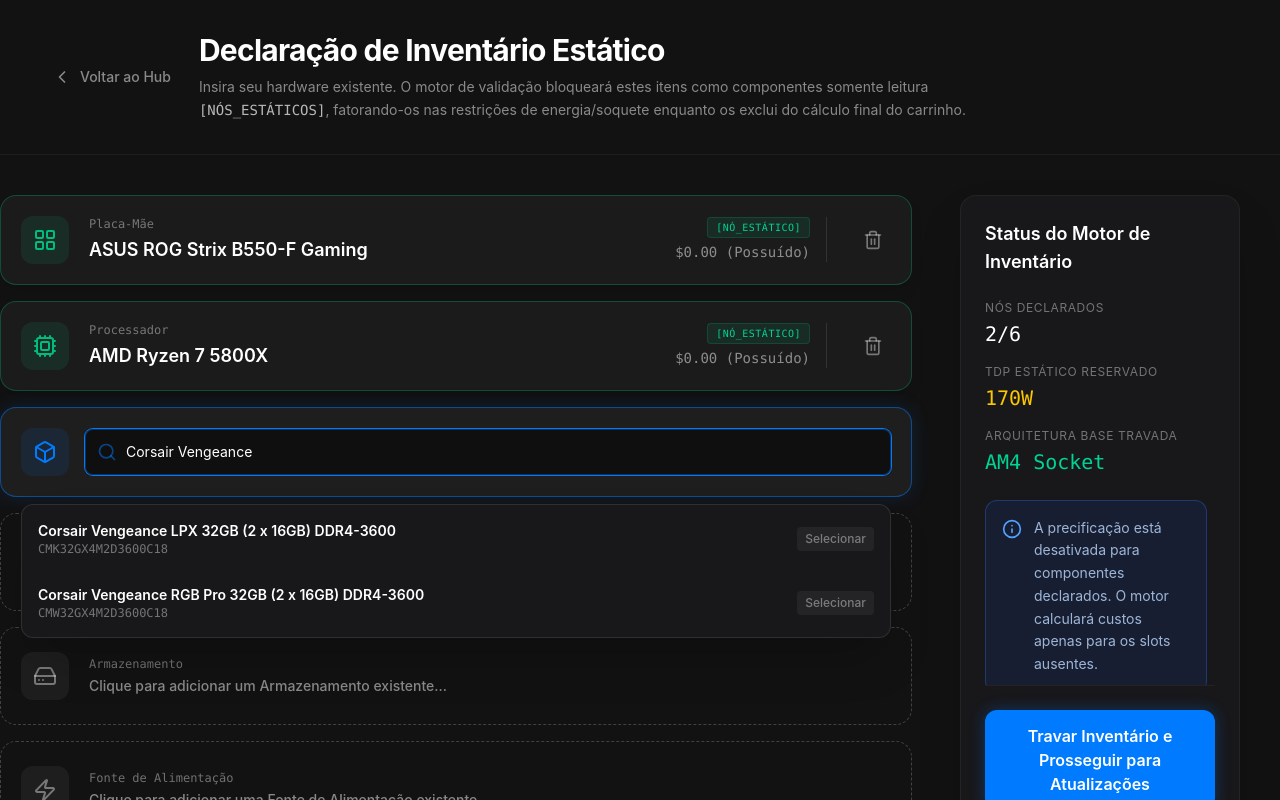
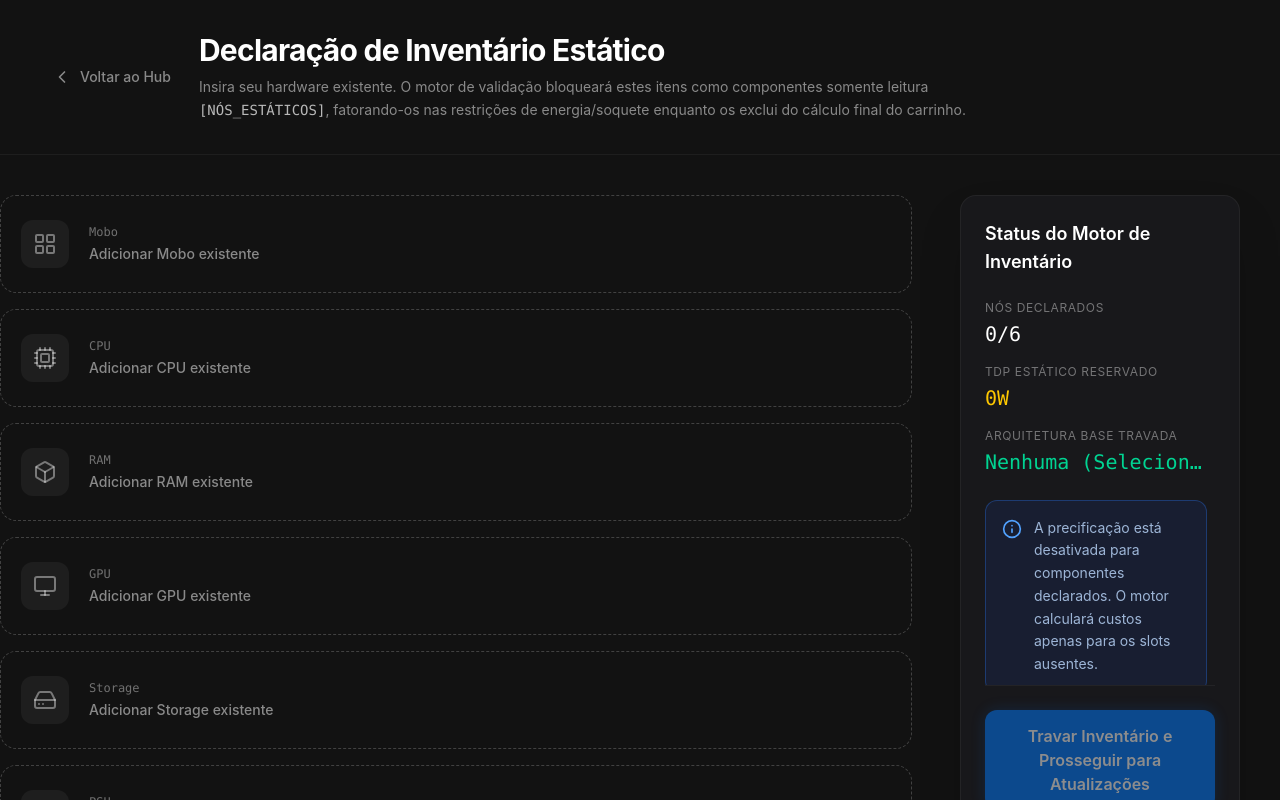
Before and after one commit to Eduardoferalves/Hardcomp, a React (Vite) app: page /inventory in a window 1280 px wide. Built offline with nearby package versions, Linux system fonts and the light colour scheme.

Commit message:
feat: enhance StaticInventoryManager with dynamic component handling and search functionality

```diff
--- a/src/app/components/StaticInventoryManager.tsx
+++ b/src/app/components/StaticInventoryManager.tsx
@@ -1,21 +1,69 @@
-import React from "react";
-import { Link } from "react-router";
-import {
-  ChevronLeft,
-  Trash2,
-  Search,
-  Info,
-  LayoutGrid,
-  Cpu,
-  Box,
-  Monitor,
-  HardDrive,
-  Zap
-} from "lucide-react";
+import React, { useState, useMemo } from "react";
+import { Link, useNavigate } from "react-router";
+import { ChevronLeft, Trash2, Search, Info, LayoutGrid, Cpu, Box, Monitor, HardDrive, Zap, X } from "lucide-react";
 import { useTranslation } from "../lib/i18n";
+import { useHardCompStore } from "../store/useHardCompStore";
+import { CATALOGO_HARDWARE } from "../lib/engine/mockData";
+import { Componente, ComponentCategory } from "../types/store";
+
+const CATEGORY_ICONS: Record<ComponentCategory, React.ElementType> = {
+  Mobo: LayoutGrid, CPU: Cpu, RAM: Box, GPU: Monitor, Storage: HardDrive, PSU: Zap
+};
 
 export function StaticInventoryManager() {
   const { t } = useTranslation();
+  const navigate = useNavigate();
+
+  // Ações atômicas do Zustand
+  const selectedComponents = useHardCompStore(state => state.selectedComponents);
+  const setComponent = useHardCompStore(state => state.selectComponent);
+  const applyChange = useHardCompStore(state => state.applyChange);
+
+  const removeComponent = (category: ComponentCategory) => {
+    applyChange({ type: 'REMOVE', category }, []);
+  };
+
+  // Estados Locais de UI (Modo de Edição)
+  const [activeSearchCategory, setActiveSearchCategory] = useState<ComponentCategory | null>(null);
+  const [searchQuery, setSearchQuery] = useState("");
+
+  // Motor de Busca Simples (Filtra o CATALOGO_HARDWARE baseado na categoria ativa e na string digitada)
+  const searchResults = useMemo(() => {
+    if (!activeSearchCategory || searchQuery.trim().length < 2) return [];
+
+    return CATALOGO_HARDWARE.filter(comp =>
+      comp.categoria === activeSearchCategory &&
+      comp.nome_comercial.toLowerCase().includes(searchQuery.toLowerCase())
+    );
+  }, [activeSearchCategory, searchQuery]);
+
+  // Cálculos do Painel Topológico
+  const activeNodesCount = Object.values(selectedComponents).filter(c => c !== null).length;
+  const totalStaticTDP = Object.values(selectedComponents)
+    .filter((c): c is Componente => c !== null && c.categoria !== 'PSU')
+    .reduce((acc, curr) => acc + curr.tdp_maximo, 0);
+
+  const baseArch = selectedComponents.Mobo?.socket_type || selectedComponents.CPU?.socket_type || 'Nenhuma (Selecione Mobo/CPU)';
+
+  // Handlers
+  const handleLockAndProceed = () => {
+    // Ao trancar o inventário estático, o usuário é ejetado para o construtor principal
+    // para finalizar a montagem com Poka-Yoke ativado.
+    const anchor = selectedComponents.CPU ? 'CPU' : (selectedComponents.Mobo ? 'Mobo' : null);
+    if (anchor) {
+      useHardCompStore.setState({
+        isColdStart: false,
+        anchorComponent: anchor
+      });
+    } else {
+      useHardCompStore.setState({
+        isColdStart: true,
+        anchorComponent: null
+      });
+    }
+    navigate('/builder');
+  };
+
   return (
     <div className="w-screen h-screen bg-[#121212] text-white font-sans flex flex-col overflow-hidden relative">
 
@@ -47,51 +95,51 @@ export function StaticInventoryManager() {
           {/* COLUMN 1: THE INVENTORY BUILDER */}
           <div className="flex-1 flex flex-col overflow-y-auto pb-20 pr-4 w-full gap-4 pt-10 pl-10 md:pl-0">
 
-            {/* Slot 1: Filled - Motherboard */}
-            <div className="group relative bg-[#1E1E1E]/80 backdrop-blur rounded-2xl border border-emerald-500/30 p-5 flex items-center gap-5 shadow-lg">
+            {(['Mobo', 'CPU', 'RAM', 'GPU', 'Storage', 'PSU'] as ComponentCategory[]).map(category => {
+              const comp = selectedComponents[category];
+              const isSearching = activeSearchCategory === category;
+              const Icon = CATEGORY_ICONS[category];
+
+              // ESTADO 1: Slot Preenchido (A Peça que o usuário informou que já possui)
+              if (comp && !isSearching) {
+                return (
+                  <div key={category} className="group relative bg-[#1E1E1E]/80 backdrop-blur rounded-2xl border border-emerald-500/30 p-5 flex items-center gap-5 shadow-lg">
                     <div className="p-3 bg-emerald-500/10 rounded-xl text-emerald-500 shrink-0">
-                <LayoutGrid className="w-6 h-6" />
+                      <Icon className="w-6 h-6" />
                     </div>
                     <div className="flex-1 min-w-0">
-                <div className="text-xs font-mono text-white/40 mb-1">{t('inventory.items.motherboard')}</div>
-                <div className="text-lg font-semibold text-white truncate">ASUS ROG Strix B550-F Gaming</div>
+                      <div className="text-xs font-mono text-white/40 mb-1">{category}</div>
+                      <div className="text-lg font-semibold text-white truncate">{comp.nome_comercial}</div>
                     </div>
                     <div className="flex flex-col items-end gap-1 shrink-0 px-4 border-r border-white/10">
                       <span className="inline-flex items-center px-2 py-0.5 rounded bg-emerald-500/10 text-emerald-400 font-mono text-[10px] tracking-wider border border-emerald-500/20">
                         {t('inventory.badges.staticNode')}
                       </span>
-                <span className="font-mono text-white/50 text-sm">{t('inventory.badges.ownedValue')}</span>
                     </div>
-              <button className="p-2 text-white/40 hover:text-red-400 hover:bg-red-400/10 rounded-lg transition-colors ml-2">
+                    {/* Botões de Ação: Editar (Abre a busca) ou Remover */}
+                    <button
+                      onClick={() => { setActiveSearchCategory(category); setSearchQuery(''); }}
+                      className="p-2 text-white/40 hover:text-[#007BFF] hover:bg-[#007BFF]/10 rounded-lg transition-colors ml-2 cursor-pointer"
+                    >
+                      <Search className="w-5 h-5" />
+                    </button>
+                    <button
+                      onClick={() => removeComponent(category)}
+                      className="p-2 text-white/40 hover:text-red-400 hover:bg-red-400/10 rounded-lg transition-colors cursor-pointer"
+                    >
                       <Trash2 className="w-5 h-5" />
                     </button>
                   </div>
+                );
+              }
 
-            {/* Slot 2: Filled - Processor */}
-            <div className="group relative bg-[#1E1E1E]/80 backdrop-blur rounded-2xl border border-emerald-500/30 p-5 flex items-center gap-5 shadow-lg">
-              <div className="p-3 bg-emerald-500/10 rounded-xl text-emerald-500 shrink-0">
-                <Cpu className="w-6 h-6" />
-              </div>
-              <div className="flex-1 min-w-0">
-                <div className="text-xs font-mono text-white/40 mb-1">{t('inventory.items.processor')}</div>
-                <div className="text-lg font-semibold text-white truncate">AMD Ryzen 7 5800X</div>
-              </div>
-              <div className="flex flex-col items-end gap-1 shrink-0 px-4 border-r border-white/10">
-                <span className="inline-flex items-center px-2 py-0.5 rounded bg-emerald-500/10 text-emerald-400 font-mono text-[10px] tracking-wider border border-emerald-500/20">
-                  {t('inventory.badges.staticNode')}
-                </span>
-                <span className="font-mono text-white/50 text-sm">{t('inventory.badges.ownedValue')}</span>
-              </div>
-              <button className="p-2 text-white/40 hover:text-red-400 hover:bg-red-400/10 rounded-lg transition-colors ml-2">
-                <Trash2 className="w-5 h-5" />
-              </button>
-            </div>
-
-            {/* Slot 3: Active Search - Memory */}
-            <div className="relative bg-[#1E1E1E] rounded-2xl border border-[#007BFF]/50 p-5 shadow-[0_0_20px_rgba(0,123,255,0.15)] flex flex-col gap-4">
+              // ESTADO 2: Slot em Modo de Busca Ativa
+              if (isSearching) {
+                return (
+                  <div key={category} className="relative bg-[#1E1E1E] rounded-2xl border border-[#007BFF]/50 p-5 shadow-[0_0_20px_rgba(0,123,255,0.15)] flex flex-col gap-4">
                     <div className="flex items-center gap-4 w-full">
                       <div className="p-3 bg-[#007BFF]/10 rounded-xl text-[#007BFF] shrink-0">
-                  <Box className="w-6 h-6" />
+                        <Icon className="w-6 h-6" />
                       </div>
                       <div className="flex-1 relative">
                         <div className="absolute inset-y-0 left-0 pl-3 flex items-center pointer-events-none">
@@ -99,66 +147,70 @@ export function StaticInventoryManager() {
                         </div>
                         <input
                           type="text"
-                    className="block w-full bg-black/50 border border-[#007BFF]/30 rounded-lg py-3 pl-10 pr-4 text-white placeholder-white/30 focus:outline-none focus:ring-1 focus:ring-[#007BFF] font-sans text-sm"
-                    placeholder={t('inventory.search.placeholder')}
-                    defaultValue="Corsair Vengeance"
+                          value={searchQuery}
+                          onChange={(e) => setSearchQuery(e.target.value)}
+                          className="block w-full bg-black/50 border border-[#007BFF]/30 rounded-lg py-3 pl-10 pr-10 text-white placeholder-white/30 focus:outline-none focus:ring-1 focus:ring-[#007BFF] font-sans text-sm"
+                          placeholder={`Buscar modelo de ${category}...`}
                           autoFocus
                         />
+                        <button
+                          onClick={() => setActiveSearchCategory(null)}
+                          className="absolute inset-y-0 right-0 pr-3 flex items-center text-white/50 hover:text-white cursor-pointer"
+                        >
+                          <X className="h-4 w-4" />
+                        </button>
                       </div>
                     </div>
 
-              {/* Floating Dropdown Simulation */}
+                    {/* Dropdown de Resultados Dinâmico */}
+                    {searchResults.length > 0 && (
                       <div className="absolute top-full left-0 right-0 mt-2 bg-[#18181B] border border-white/10 rounded-xl shadow-2xl overflow-hidden z-20 mx-5">
                         <div className="max-h-48 overflow-y-auto p-1 flex flex-col gap-1">
-                  <button className="flex items-center justify-between p-3 hover:bg-white/5 rounded-lg text-left transition-colors w-full group">
+                          {searchResults.map(result => (
+                            <button
+                              key={result.id}
+                              onClick={() => {
+                                setComponent(category, result);
+                                setActiveSearchCategory(null);
+                                setSearchQuery("");
+                              }}
+                              className="flex items-center justify-between p-3 hover:bg-white/5 rounded-lg text-left transition-colors w-full group cursor-pointer"
+                            >
                               <div>
-                      <div className="text-sm font-semibold text-white group-hover:text-[#007BFF] transition-colors">Corsair Vengeance LPX 32GB (2 x 16GB) DDR4-3600</div>
-                      <div className="text-xs font-mono text-white/40">CMK32GX4M2D3600C18</div>
+                                <div className="text-sm font-semibold text-white group-hover:text-[#007BFF] transition-colors">{result.nome_comercial}</div>
                               </div>
                               <span className="text-xs font-medium text-white/40 bg-white/5 px-2 py-1 rounded">{t('inventory.actions.select')}</span>
                             </button>
-                  <button className="flex items-center justify-between p-3 hover:bg-white/5 rounded-lg text-left transition-colors w-full group">
-                    <div>
-                      <div className="text-sm font-semibold text-white group-hover:text-[#007BFF] transition-colors">Corsair Vengeance RGB Pro 32GB (2 x 16GB) DDR4-3600</div>
-                      <div className="text-xs font-mono text-white/40">CMW32GX4M2D3600C18</div>
-                    </div>
-                    <span className="text-xs font-medium text-white/40 bg-white/5 px-2 py-1 rounded">{t('inventory.actions.select')}</span>
-                  </button>
+                          ))}
                         </div>
                       </div>
+                    )}
+                    {searchQuery.length >= 2 && searchResults.length === 0 && (
+                      <div className="text-xs text-white/40 text-center py-2">Nenhuma peça encontrada no catálogo.</div>
+                    )}
                   </div>
+                );
+              }
 
-            {/* Slots 4, 5, 6: Empty States */}
-            <button className="group w-full py-6 px-5 rounded-2xl border border-dashed border-white/20 bg-transparent hover:bg-white/5 hover:border-white/40 transition-colors flex items-center gap-5">
+              // ESTADO 3: Slot Vazio
+              return (
+                <button
+                  key={category}
+                  onClick={() => { setActiveSearchCategory(category); setSearchQuery(''); }}
+                  className="group w-full py-6 px-5 rounded-2xl border border-dashed border-white/20 bg-transparent hover:bg-white/5 hover:border-white/40 transition-colors flex items-center gap-5 cursor-pointer"
+                >
                   <div className="p-3 bg-white/5 rounded-xl text-white/40 group-hover:text-white/70 transition-colors shrink-0">
-                <Monitor className="w-6 h-6" />
+                    <Icon className="w-6 h-6" />
                   </div>
                   <div className="text-left">
-                <div className="text-xs font-mono text-white/40 mb-1 group-hover:text-white/60 transition-colors">{t('inventory.items.graphics')}</div>
-                <div className="text-sm font-medium text-white/50 group-hover:text-white transition-colors">{t('inventory.emptyState.graphics')}</div>
+                    <div className="text-xs font-mono text-white/40 mb-1 group-hover:text-white/60 transition-colors">{category}</div>
+                    <div className="text-sm font-medium text-white/50 group-hover:text-white transition-colors">
+                      Adicionar {category} existente
+                    </div>
                   </div>
                 </button>
-
-            <button className="group w-full py-6 px-5 rounded-2xl border border-dashed border-white/20 bg-transparent hover:bg-white/5 hover:border-white/40 transition-colors flex items-center gap-5">
-              <div className="p-3 bg-white/5 rounded-xl text-white/40 group-hover:text-white/70 transition-colors shrink-0">
-                <HardDrive className="w-6 h-6" />
-              </div>
-              <div className="text-left">
-                <div className="text-xs font-mono text-white/40 mb-1 group-hover:text-white/60 transition-colors">{t('inventory.items.storage')}</div>
-                <div className="text-sm font-medium text-white/50 group-hover:text-white transition-colors">{t('inventory.emptyState.storage')}</div>
-              </div>
-            </button>
-
-            <button className="group w-full py-6 px-5 rounded-2xl border border-dashed border-white/20 bg-transparent hover:bg-white/5 hover:border-white/40 transition-colors flex items-center gap-5">
-              <div className="p-3 bg-white/5 rounded-xl text-white/40 group-hover:text-white/70 transition-colors shrink-0">
-                <Zap className="w-6 h-6" />
-              </div>
-              <div className="text-left">
-                <div className="text-xs font-mono text-white/40 mb-1 group-hover:text-white/60 transition-colors">{t('inventory.items.powerSupply')}</div>
-                <div className="text-sm font-medium text-white/50 group-hover:text-white transition-colors">{t('inventory.emptyState.powerSupply')}</div>
-              </div>
-            </button>
-
+              );
+            })}
           </div>
 
           {/* COLUMN 2: TOPOLOGICAL IMPACT PANEL */}
@@ -172,17 +224,17 @@ export function StaticInventoryManager() {
               <div className="flex-1 overflow-y-auto space-y-4 pr-2">
                 <div className="flex flex-col gap-1">
                   <span className="text-xs font-sans text-white/40 uppercase tracking-wider">{t('inventory.panel.nodesDeclared')}</span>
-                  <span className="font-mono text-xl text-white">2/6</span>
+                  <span className="font-mono text-xl text-white">{activeNodesCount}/6</span>
                 </div>
 
                 <div className="flex flex-col gap-1">
                   <span className="text-xs font-sans text-white/40 uppercase tracking-wider">{t('inventory.panel.staticTdp')}</span>
-                  <span className="font-mono text-xl text-yellow-400">170W</span>
+                  <span className="font-mono text-xl text-yellow-400">{totalStaticTDP}W</span>
                 </div>
 
                 <div className="flex flex-col gap-1">
                   <span className="text-xs font-sans text-white/40 uppercase tracking-wider">{t('inventory.panel.baseArch')}</span>
-                  <span className="font-mono text-xl text-emerald-400">AM4 Socket</span>
+                  <span className="font-mono text-xl text-emerald-400 truncate">{baseArch}</span>
                 </div>
 
                 <div className="bg-blue-900/20 border border-blue-500/30 rounded-xl p-4 flex gap-3 mt-6">
@@ -194,7 +246,11 @@ export function StaticInventoryManager() {
               </div>
 
               <div className="shrink-0 pt-6 mt-auto border-t border-white/5">
-                <button className="w-full bg-[#007BFF] hover:bg-[#0056b3] text-white font-semibold py-3.5 px-4 rounded-xl transition-colors shadow-[0_0_15px_rgba(0,123,255,0.3)] hover:shadow-[0_0_25px_rgba(0,123,255,0.5)]">
+                <button
+                  onClick={handleLockAndProceed}
+                  disabled={activeNodesCount === 0}
+                  className="w-full bg-[#007BFF] hover:bg-[#0056b3] disabled:opacity-50 disabled:cursor-not-allowed text-white font-semibold py-3.5 px-4 rounded-xl transition-colors shadow-[0_0_15px_rgba(0,123,255,0.3)] hover:shadow-[0_0_25px_rgba(0,123,255,0.5)] cursor-pointer"
+                >
                   {t('inventory.panel.lockBtn')}
                 </button>
               </div>
```
Lines whose indentation alone changed are shown as unchanged.
